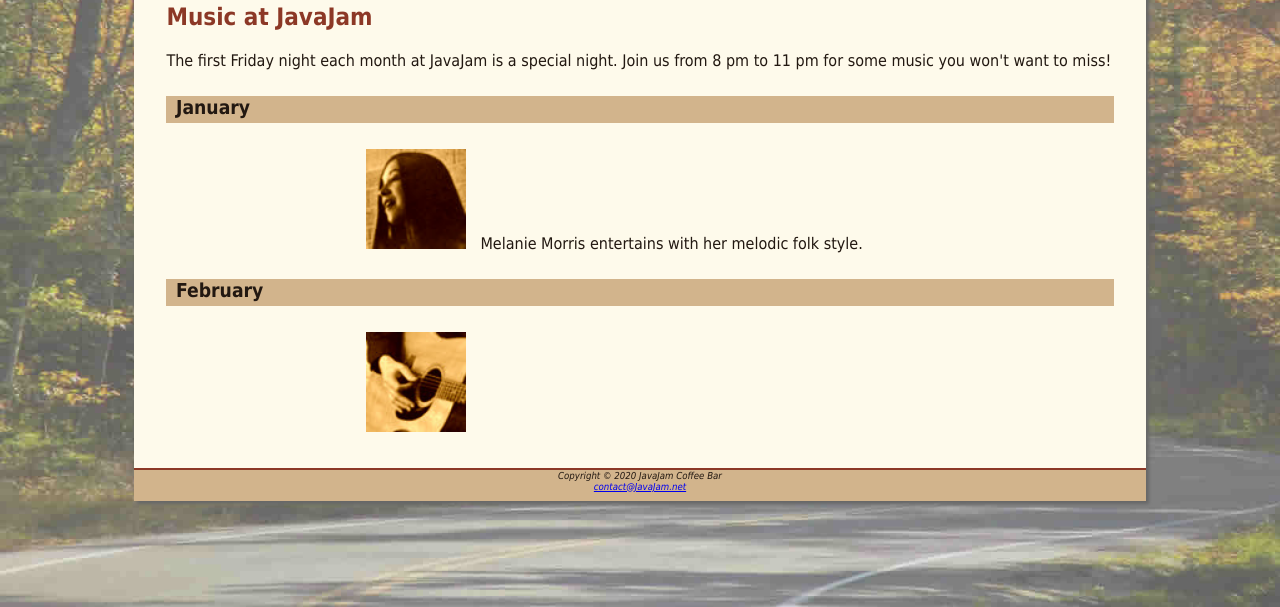
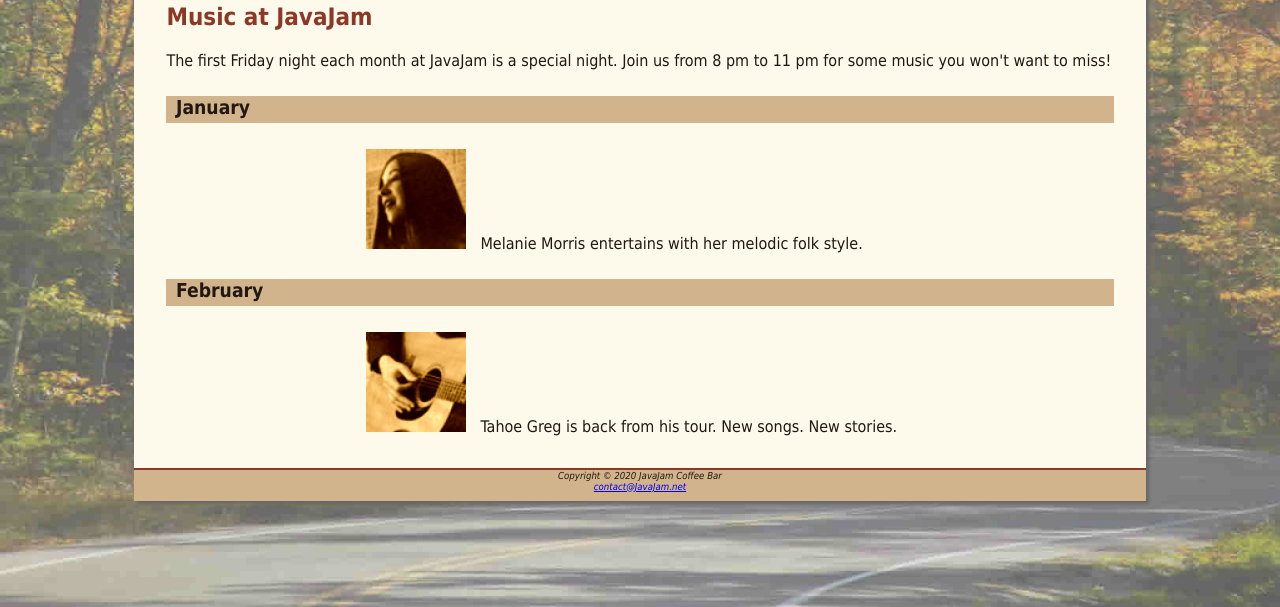
Before and after one commit to bbcsnj/javajam_2023_chap4, a plain HTML site: page music.html in a window 1280 px wide. Shown: the part 193-800 px from the top of the page. Drawn offline with Linux system fonts and the light colour scheme.

Commit message:
Update music.html

```diff
--- a/music.html
+++ b/music.html
@@ -28,6 +28,7 @@ for some music you won't want to miss!</p>
   <h4>February</h4>
   <div class="details">
     <a href="greg.jpg"><img src="gregthumb.jpg" alt="Tahoe Greg" width="100" height="100"></a>
+    Tahoe Greg is back from his tour. New songs. New stories.
   </div>
 </main>
 <footer>
```
